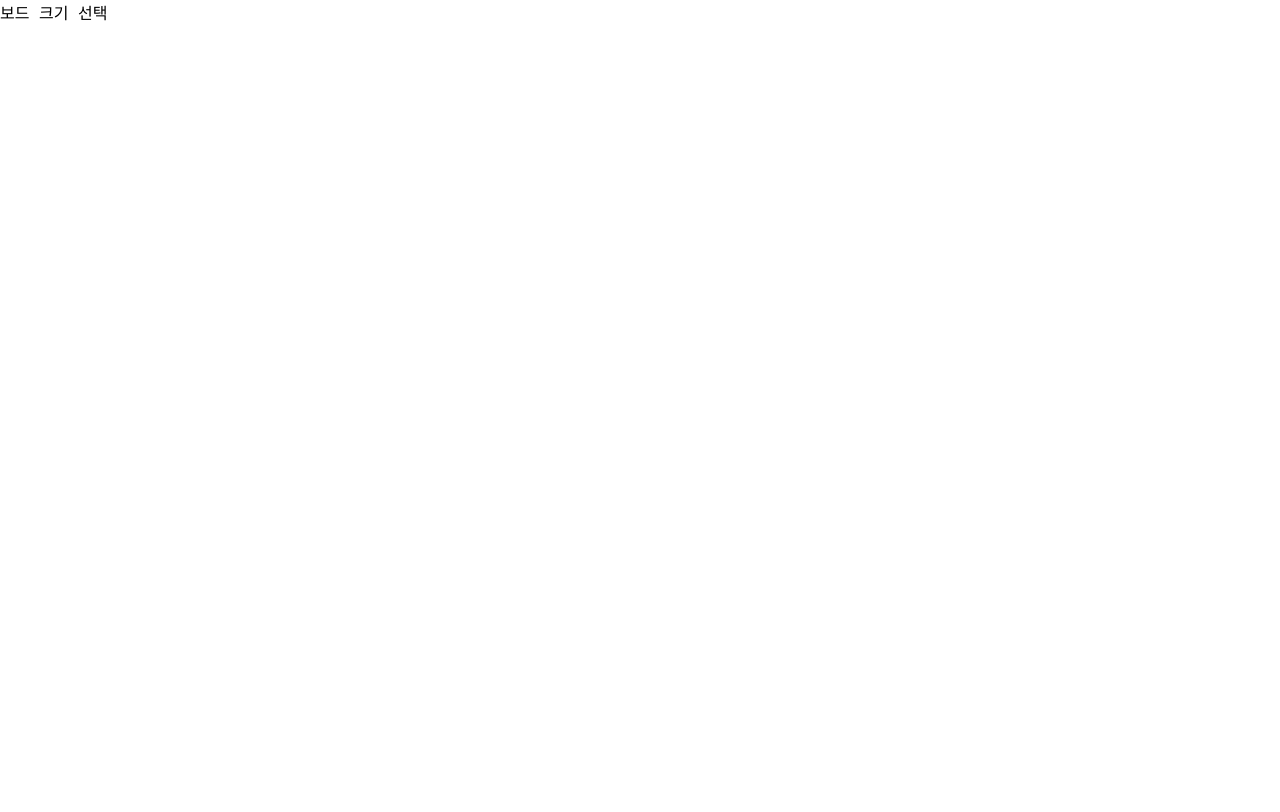
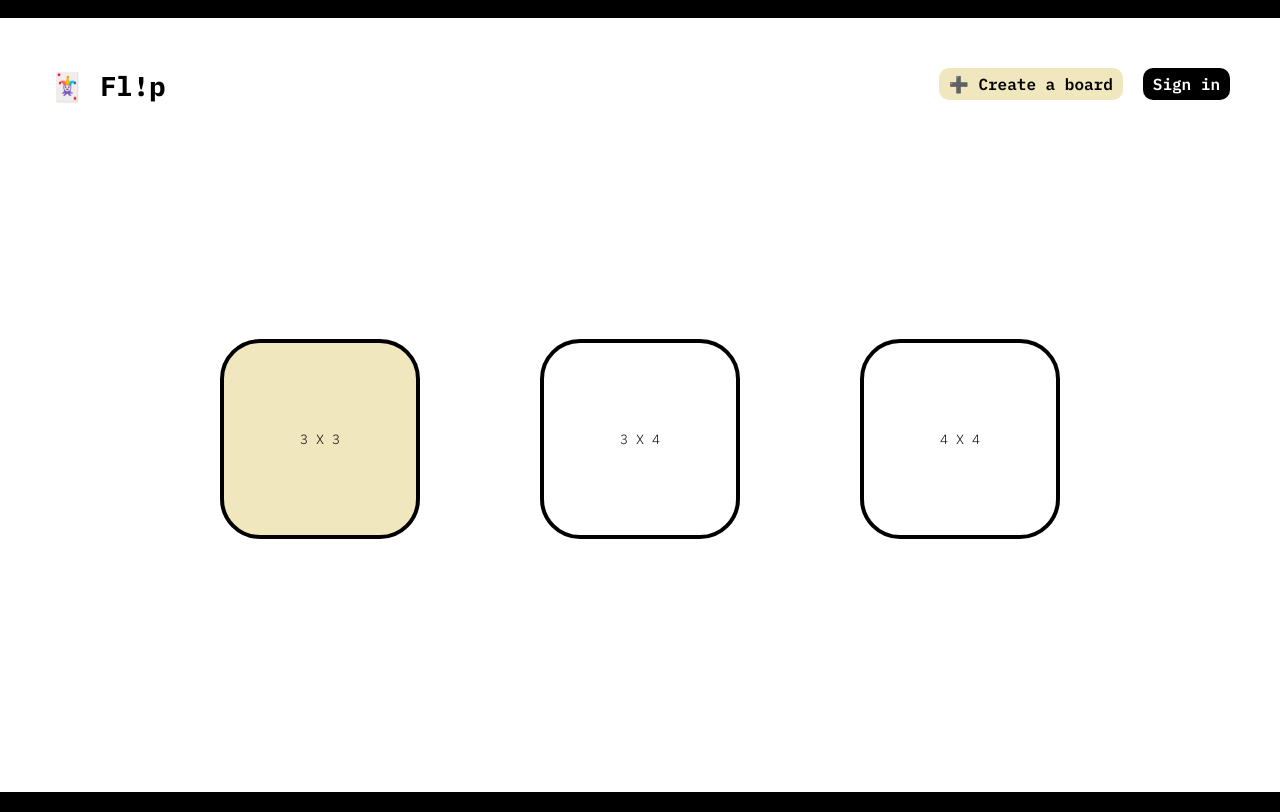
Before and after one commit to jh22j9/flip, a React (Create React App) app: page /create in a window 1280 px wide. Built offline with nearby package versions, Linux system fonts and the light colour scheme; a web font is replaced by a local one.

Commit message:
feat(create-board): 보드 사이즈 선택 화면 구현

```diff
--- a/src/App.js
+++ b/src/App.js
@@ -1,15 +1,18 @@
 import { Route, Routes } from "react-router-dom";
+import Header from "./components/Header";
+import Main from "./pages/Main";
 import CreateBoard from "./pages/CreateBoard";
-import Main from "./pages/Main";
 import UploadImages from "./pages/UploadImages";
 import SaveBoard from "./pages/SaveBoard";
 import PlayBoard from "./pages/PlayBoard";
+import Footer from "./components/Footer";
 
-import './Styles/_global.scss';
+import "./Styles/_global.scss";
 
 function App() {
   return (
     <>
+      <Header />
       <Routes>
         <Route path="/" element={<Main />} />
         <Route path="/create" element={<CreateBoard />} />
@@ -17,6 +20,7 @@ function App() {
         <Route path="/save" element={<SaveBoard />} />
         <Route path="/play" element={<PlayBoard />} />
       </Routes>
+      <Footer />
     </>
   );
 }
--- a/src/Styles/_global.scss
+++ b/src/Styles/_global.scss
@@ -1,12 +1,14 @@
-@import '../components/Header.scss';
-@import '../components/Boards.scss';
-@import '../components/Board.scss';
+@import "../components/Header.scss";
+@import "../components/Boards.scss";
+@import "../components/Board.scss";
+@import "../pages/CreateBoard.scss";
+@import "../components/Footer.scss";
 
-@import url('https://fonts.googleapis.com/css2?family=Gothic+A1:wght@500&family=IBM+Plex+Mono:wght@300;600;700&family=IBM+Plex+Sans+KR:wght@200;500&family=Noto+Sans+KR:wght@100;400;500&family=Work+Sans:wght@100;300;700;800&display=swap');
+@import url("https://fonts.googleapis.com/css2?family=Gothic+A1:wght@500&family=IBM+Plex+Mono:wght@300;600;700&family=IBM+Plex+Sans+KR:wght@200;500&family=Noto+Sans+KR:wght@100;400;500&family=Work+Sans:wght@100;300;700;800&display=swap");
 
 * {
   box-sizing: border-box;
-  font-family: 'IBM Plex Mono', monospace;
+  font-family: "IBM Plex Mono", monospace;
   margin: 0;
   padding: 0;
 }
@@ -21,7 +23,10 @@ body {
   // min-height: 100%;
 }
 
-a{ color:#000000; text-decoration: none;}
+a {
+  color: #000000;
+  text-decoration: none;
+}
 
 // #root {
 //   height: 100%;
--- /dev/null
+++ b/src/components/Footer.js
@@ -0,0 +1,11 @@
+import React from "react";
+
+function Footer() {
+  return (
+    <footer>
+      <div className="bottom-line"></div>
+    </footer>
+  );
+}
+
+export default Footer;
--- /dev/null
+++ b/src/components/Footer.scss
@@ -0,0 +1,7 @@
+footer {
+  bottom: 0;
+  .bottom-line {
+    background-color: #000;
+    height: 20px;
+  }
+}
--- a/src/components/Header.js
+++ b/src/components/Header.js
@@ -1,28 +1,29 @@
-import React from 'react'
-import {useNavigate} from 'react-router'
+import React from "react";
+import { useNavigate } from "react-router";
 
 function Header() {
-
   const navigate = useNavigate();
 
   const onCreate = () => {
-    navigate('/create')
-  }
+    navigate("/create");
+  };
 
   return (
     <header>
-      <div className="header-top"></div>
+      <div className="top-line"></div>
       <div className="header-main">
         <div className="header-main__content">
           <a href="/">🃏 Fl!p</a>
           <div>
-            <button className="create-btn" onClick={onCreate}>➕ Create a board</button>
+            <button className="create-btn" onClick={onCreate}>
+              ➕ Create a board
+            </button>
             <button className="signIn-btn">Sign in</button>
           </div>
         </div>
       </div>
     </header>
-  )
+  );
 }
 
-export default Header
+export default Header;
--- a/src/components/Header.scss
+++ b/src/components/Header.scss
@@ -1,10 +1,10 @@
 header {
   background-color: #fff;
   width: 100%;
-  height: 180px;
-  .header-top {
+  height: 22vh;
+  .top-line {
     background-color: #000;
-    height: 20px;
+    height: 1.1rem;
   }
   .header-main {
     padding: 50px;
@@ -25,11 +25,11 @@ header {
         cursor: pointer;
       }
       .create-btn {
-        background-color: #F0E7BE;
+        background-color: #f0e7be;
       }
       .signIn-btn {
         background-color: #000;
-        color: #fff
+        color: #fff;
       }
     }
   }
--- a/src/pages/CreateBoard.js
+++ b/src/pages/CreateBoard.js
@@ -1,7 +1,33 @@
-import React from "react";
+import React, { useState } from "react";
 
 function CreateBoard() {
-  return <div>보드 크기 선택</div>;
+  const [clickedBtnId, setClickedBtnId] = useState(1);
+
+  const onButtonClick = (id) => {
+    setClickedBtnId(id);
+  };
+
+  const boards = [
+    { id: 1, size: "3 X 3" },
+    { id: 2, size: "3 X 4" },
+    { id: 3, size: "4 X 4" },
+  ];
+
+  return (
+    <div className="wrapper">
+      <div className="btns-wrapper">
+        {boards.map((board) => (
+          <button
+            key={board.id}
+            className={board.id === clickedBtnId ? "clicked-btn" : ""}
+            onClick={() => onButtonClick(board.id)}
+          >
+            {board.size}
+          </button>
+        ))}
+      </div>
+    </div>
+  );
 }
 
 export default CreateBoard;
--- /dev/null
+++ b/src/pages/CreateBoard.scss
@@ -0,0 +1,23 @@
+.wrapper {
+  height: 77vh;
+  display: flex;
+  justify-content: center;
+  align-items: center;
+  padding-bottom: 90px;
+  .btns-wrapper {
+    width: 60rem;
+    display: flex;
+    justify-content: space-around;
+    button {
+      background-color: #fff;
+      border: none;
+      width: 200px;
+      height: 200px;
+      border: 4px solid #000;
+      border-radius: 40px;
+    }
+    .clicked-btn {
+      background-color: #f0e7be;
+    }
+  }
+}
--- a/src/pages/Main.js
+++ b/src/pages/Main.js
@@ -1,11 +1,9 @@
 import React from "react";
-import Header from "../components/Header";
 import Boards from "../components/Boards";
 
 function Main() {
   return (
     <>
-      <Header />
       <Boards />
     </>
   );
```
